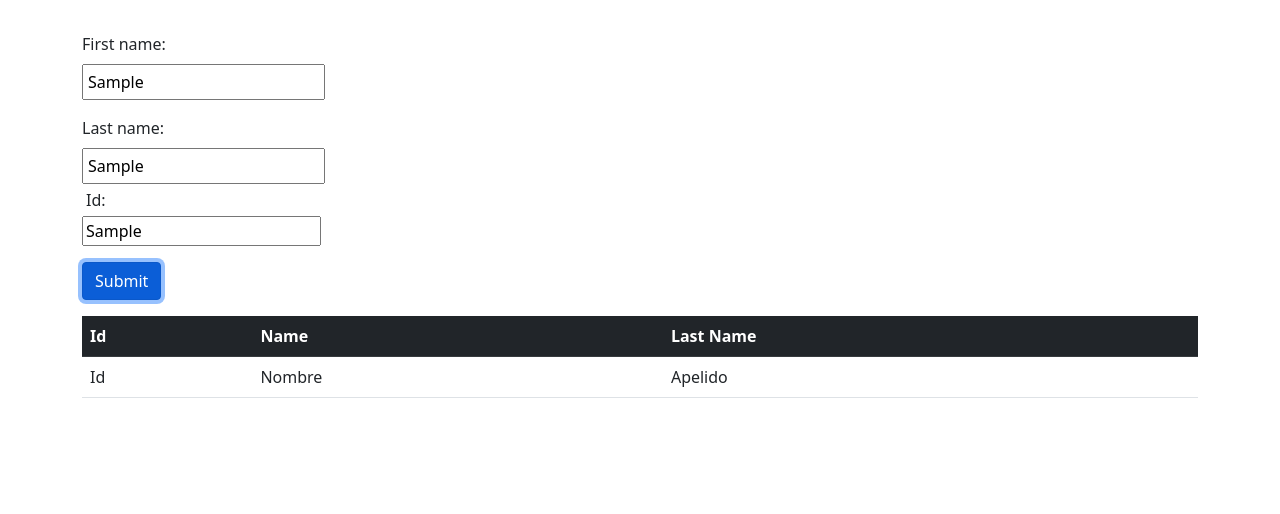
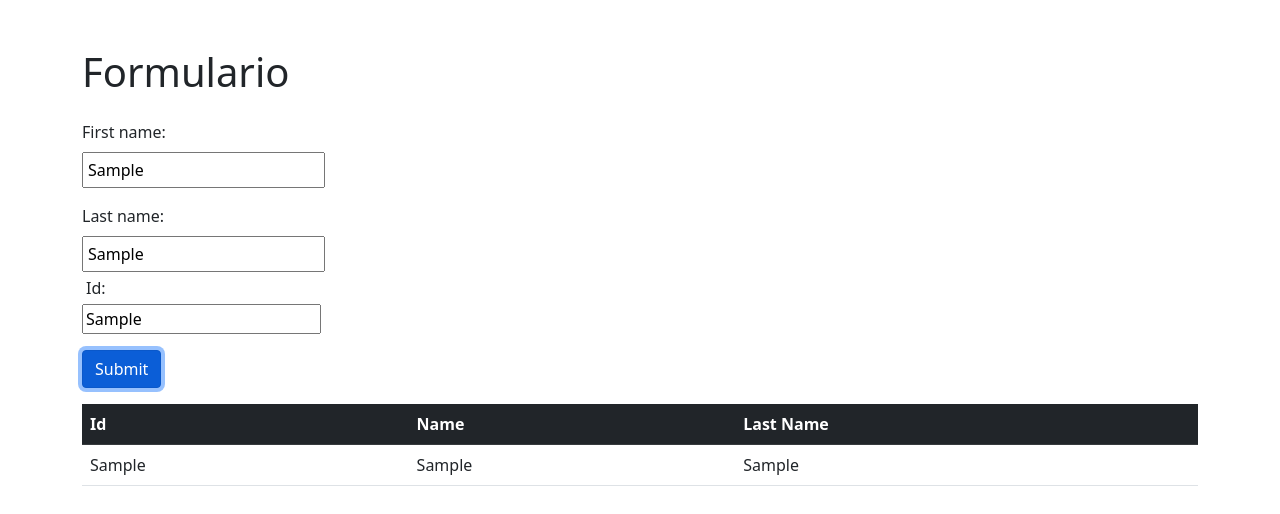
Before and after one commit to PabloSalvagni/after09del11, a plain HTML site: page index.html in a window 1280 px wide. Both pictures are taken after typing "Sample", "Sample", "Sample" into the empty fields and a click on the input "Submit". Drawn offline with nearby package versions, Linux system fonts and the light colour scheme.

Commit message:
fist commit

```diff
--- a/app.js
+++ b/app.js
@@ -1,5 +1,5 @@
 let formulario = document.getElementById('formulario')
-let tabl = document.getElementById('tablaContent')
+let tabla = document.getElementById('tablaContent')
 
 
 const datos = {
@@ -18,4 +18,11 @@ formulario.addEventListener( 'submit' , (e) => {
     datos.id = document.getElementById('identificacion').value;
     console.log(datos);
 
+    tabla.children[0].innerHTML +=(`
+        <tr>
+            <td>${datos.id}</td>
+            <td>${datos.name}</td>
+            <td>${datos.lastname} </td>
+        </tr>
+    `)
 })
--- a/index.html
+++ b/index.html
@@ -10,7 +10,8 @@
 <body>
 
     <main class="container">
-        <form id="formulario" class="pt-3 pb-3">
+        <h1 class="pt-5">Formulario</h1>
+        <form id="formulario" class="pt-0 pb-3">
 
             <label class="pt-3 pb-2">First name:</label><br>
             <input class="p-1" type="text" id="fname" placeholder="First name"><br>
@@ -23,18 +24,18 @@
 
         </form>
 
-        <table class="table p-5">
+        <table id="tablaContent" class="table p-5">
 
-            <tr id="tablaContent" class="table table-dark table-striped" >
+            <tr  class="table table-dark table-striped" >
                 <th>Id</th>
                 <th>Name</th>
                 <th>Last Name</th>
             </tr>
-            <tr>
-                <td>Id</td>
-                <td>Nombre</td>
-                <td>Apelido </td>
-            </tr>
+            <!-- <tr id="tablaContent">
+                <td></td>
+                <td></td>
+                <td> </td>
+            </tr> -->
 
         </table>
     </main>
```
